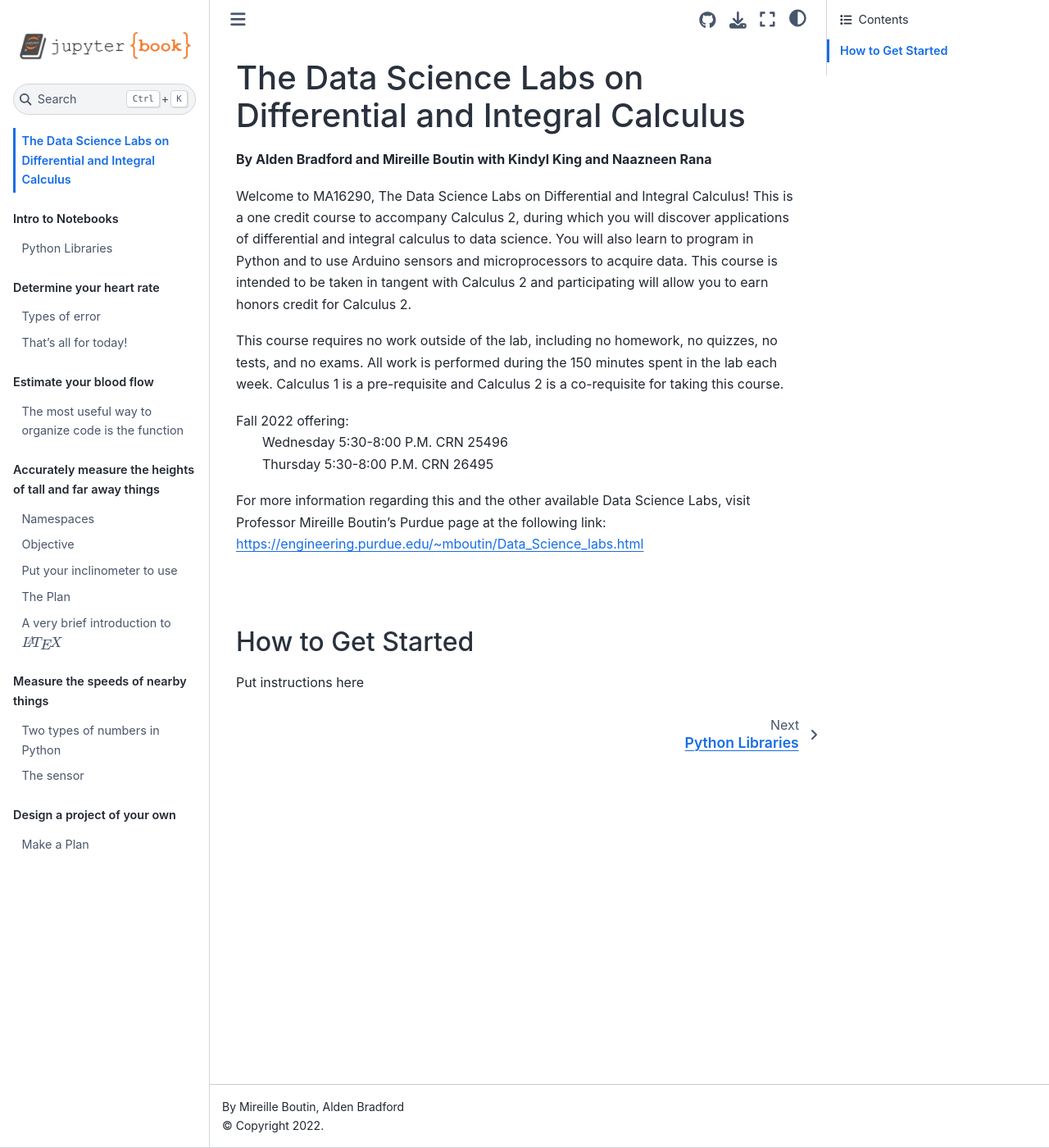
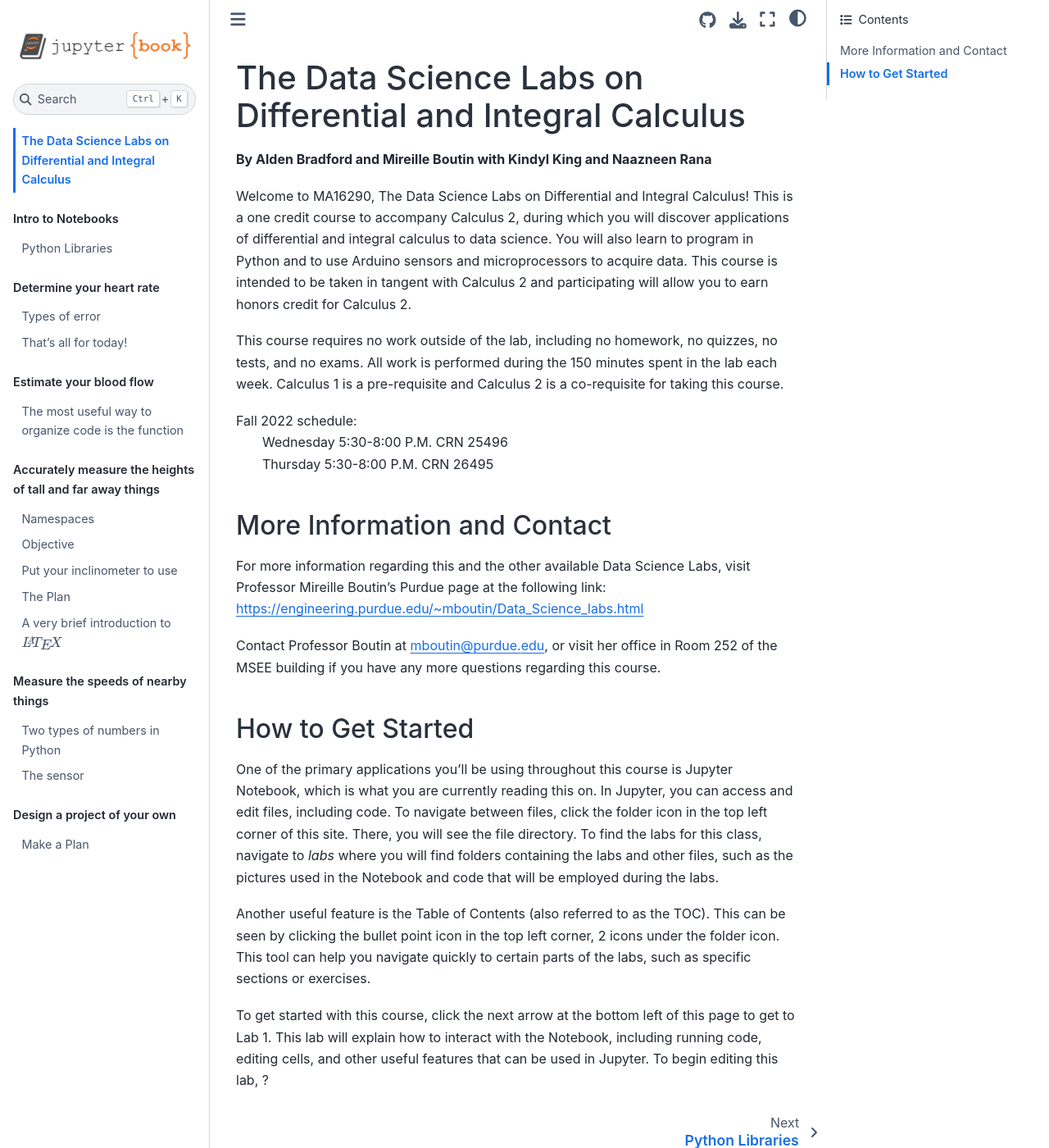
Before and after one commit to TheDataScienceLabs/DSLab_Calculus, a Jupyter Book: the page built from book/intro.md, in a window 1280 px wide and 1400 px high. Shown: the whole window at 82% size. Built offline with Jupyter Book 1.0.4 settings and Sphinx 7.4.7 and the Sphinx Book theme 1.1.4, drawn with Linux system fonts in a browser that asks for light colours.

Commit message:
Updated the intro

```diff
--- a/book/intro.md
+++ b/book/intro.md
@@ -5,15 +5,23 @@ Welcome to MA16290, The Data Science Labs on Differential and Integral Calculus!
 
 This course requires no work outside of the lab, including no homework, no quizzes, no tests, and no exams. All work is performed during the 150 minutes spent in the lab each week. Calculus 1 is a pre-requisite and Calculus 2 is a co-requisite for taking this course.
 
-Fall 2022 offering:
+Fall 2022 schedule:
 <br>&emsp;&emsp;Wednesday 5:30-8:00 P.M. CRN 25496
 <br>&emsp;&emsp;Thursday 5:30-8:00 P.M. CRN 26495
+<br>
+
+## More Information and Contact
 
 For more information regarding this and the other available Data Science Labs, visit Professor Mireille Boutin's Purdue page at the following link:
 https://engineering.purdue.edu/~mboutin/Data_Science_labs.html
 
+Contact Professor Boutin at mboutin@purdue.edu, or visit her office in Room 252 of the MSEE building if you have any more questions regarding this course.
 <br>
 
-## How to Get Started ##
+## How to Get Started
 
-Put instructions here
+One of the primary applications you'll be using throughout this course is Jupyter Notebook, which is what you are currently reading this on. In Jupyter, you can access and edit files, including code. To navigate between files, click the folder icon in the top left corner of this site. There, you will see the file directory. To find the labs for this class, navigate to *labs* where you will find folders containing the labs and other files, such as the pictures used in the Notebook and code that will be employed during the labs.
+
+Another useful feature is the Table of Contents (also referred to as the TOC). This can be seen by clicking the bullet point icon in the top left corner, 2 icons under the folder icon. This tool can help you navigate quickly to certain parts of the labs, such as specific sections or exercises.
+
+To get started with this course, click the next arrow at the bottom left of this page to get to Lab 1. This lab will explain how to interact with the Notebook, including running code, editing cells, and other useful features that can be used in Jupyter. To begin editing this lab, ?
```
